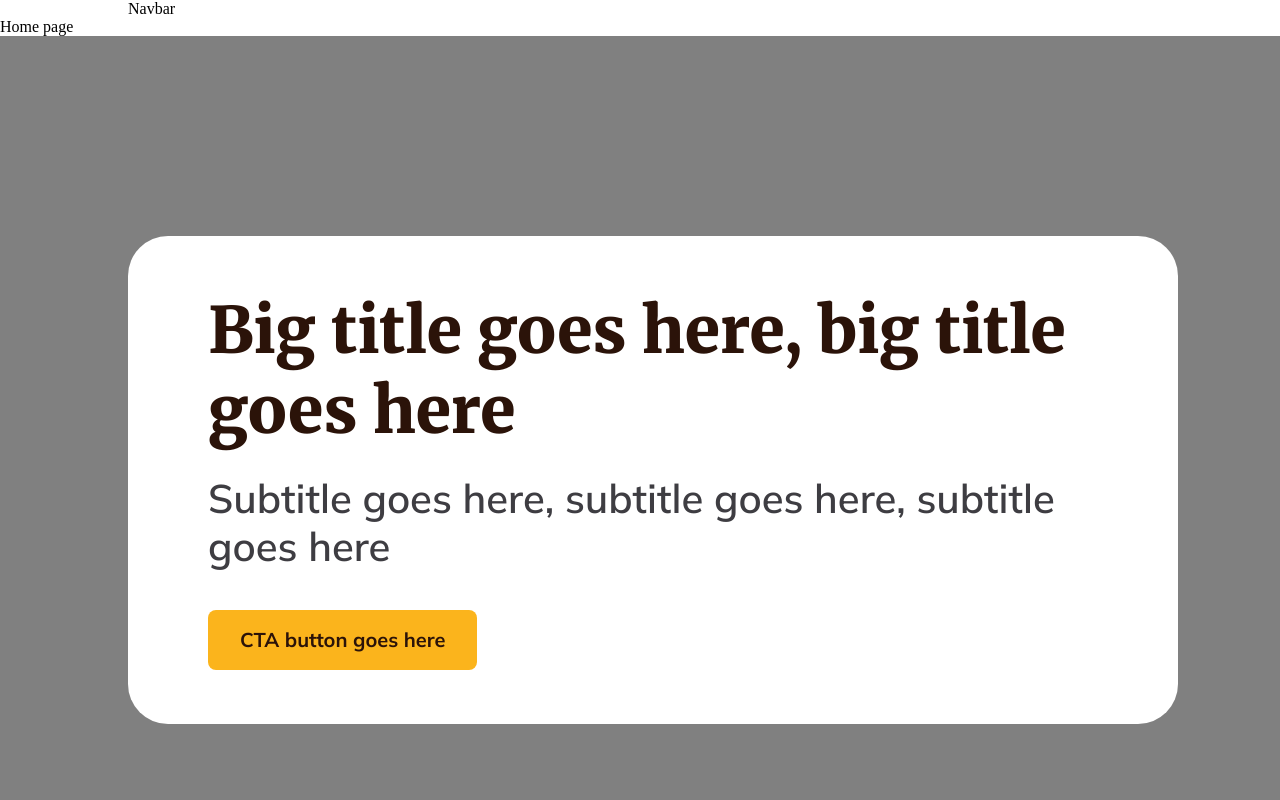
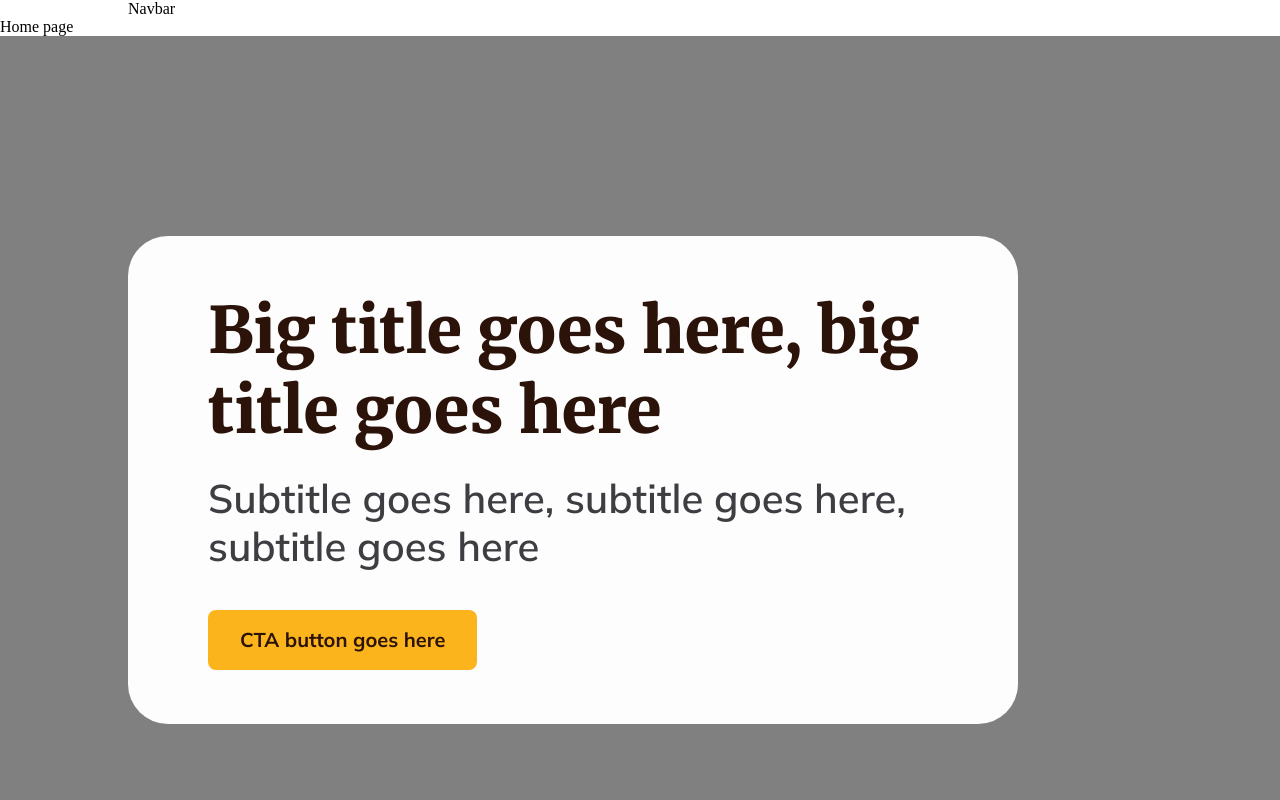
Before and after one commit to dot-slash-digital/tng-web, a Next.js app: page / in a window 1280 px wide. Shown: the top 800 px of the page. Built offline with nearby package versions, Linux system fonts and the light colour scheme.

Commit message:
Prettier

```diff
--- a/app/styles/components/home/jumbotron.module.scss
+++ b/app/styles/components/home/jumbotron.module.scss
@@ -1,55 +1,48 @@
 @use "@colors" as colors;
 @use "@fonts" as fonts;
 
-.component{
-    background: gray;
-    padding: 200px 32px;
-    display: flex;
-    align-items: center;
-    justify-content: start;
-
-
+.component {
+  background-color: gray;
+  padding: 200px 0px;
 }
 
-.container{
-    padding: 54px 80px;
-    background: white;
+.container {
   display: flex;
   align-items: flex-start;
   justify-content: flex-start;
+  padding: 54px 80px;
+  background-color: colors.$white;
   flex-direction: column;
   border-radius: 40px;
-    width: 890px;
-
+  width: 730px;
 }
 
-.title{
+.title {
   @include fonts.header-1;
   color: colors.$brown-600;
   align-self: stretch;
-    margin-bottom:24px;
+  margin-bottom: 24px;
 }
 
-.button{
-    @include fonts.paragraph-bold;
-    background-color: colors.$yellow-200;
+.button {
   display: flex;
   justify-content: center;
   align-items: center;
+}
+
+.button-text {
+  @include fonts.paragraph-bold;
+  color: colors.$brown-600;
+  text-decoration: none;
   width: fit-content;
   border-radius: 8px;
   padding: 20px 32px;
+  background-color: colors.$yellow-200;
 }
 
-.button-text{
-    @include fonts.paragraph-bold;
-    color: colors.$brown-600;
-    text-decoration: none;
-}
-
-.sub-title{
+.sub-title {
   @include fonts.header-3;
   color: colors.$gray-300;
   align-self: stretch;
-    margin-bottom:40px;
+  margin-bottom: 40px;
 }
```
Also changed, not shown: app/components/home/jumbotron.tsx (line endings or trailing spaces). Lines whose indentation alone changed are shown as unchanged.
